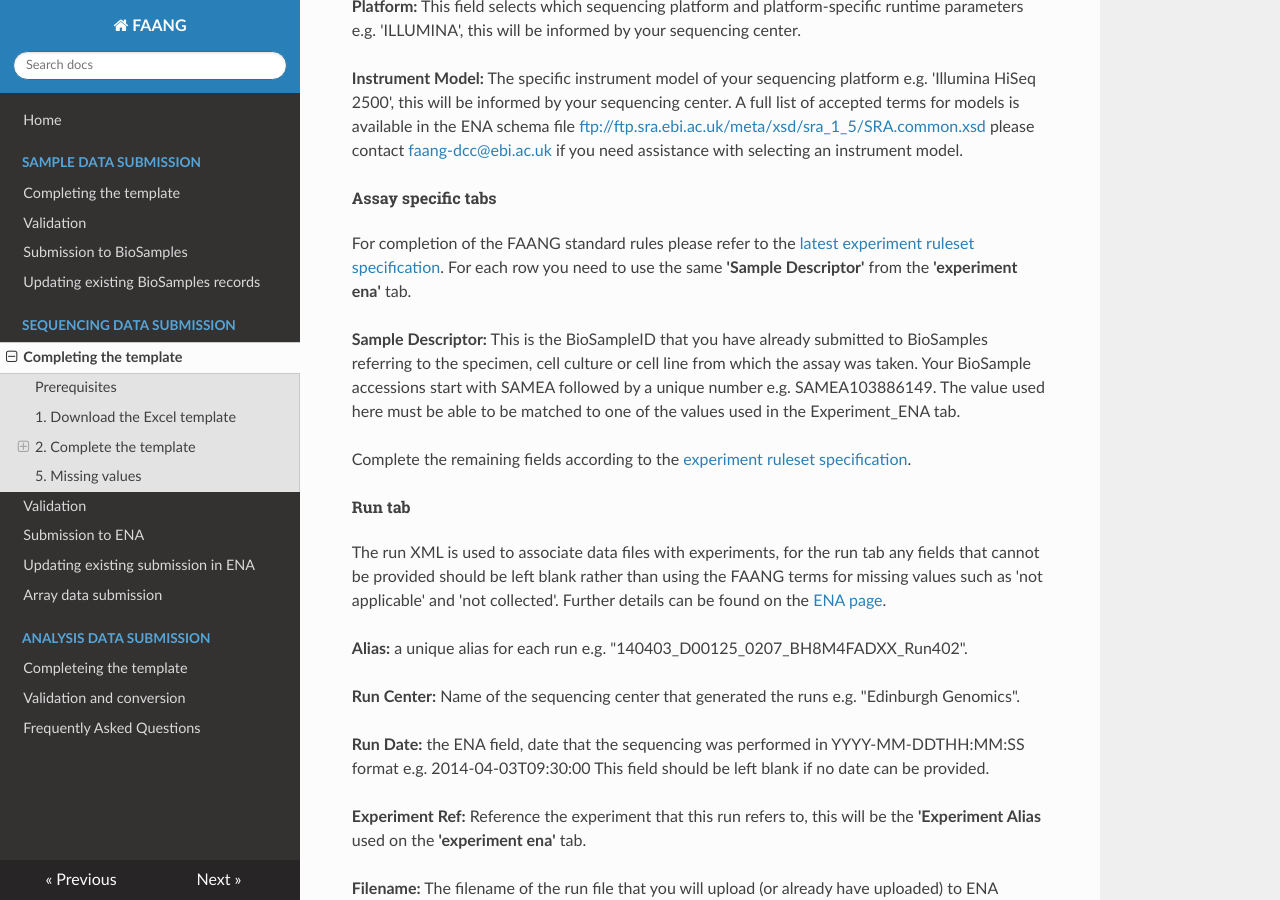
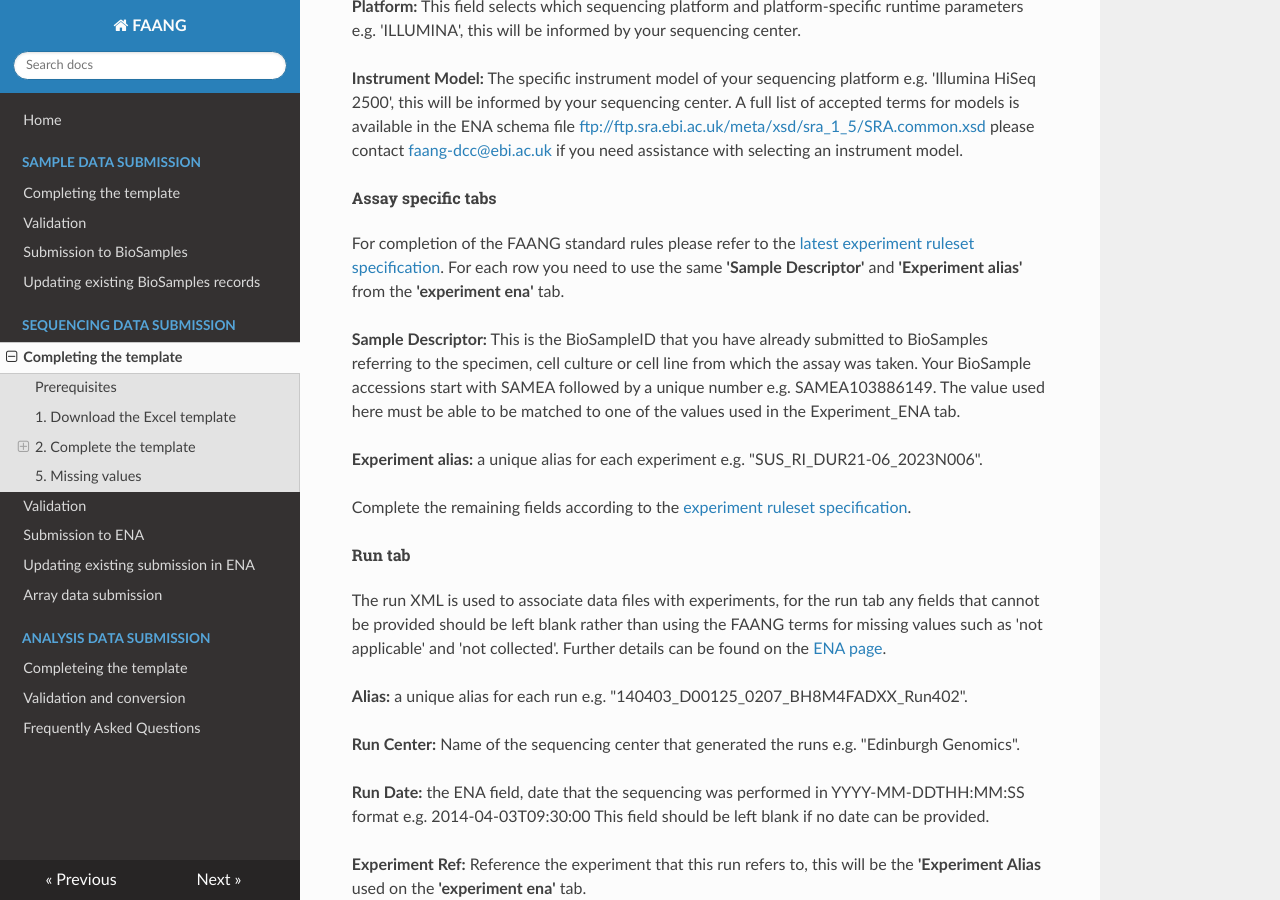
Before and after one commit to FAANG/dcc-documentation, an MkDocs documentation site: the page built from docs/experiment/ena_template.md, in a window 1280 px wide and 900 px high, scrolled down 5224 px. Built offline with MkDocs 1.6.1, drawn with Linux system fonts in a browser that asks for light colours; nearby versions of some CDN libraries.

Commit message:
Adding experiment alias

```diff
--- a/docs/experiment/ena_template.md
+++ b/docs/experiment/ena_template.md
@@ -241,13 +241,17 @@ an instrument model.
 ###### Assay specific tabs
 For completion of the FAANG standard rules please refer to the
 [latest experiment ruleset specification](https://data.faang.org/ruleset/experiments#standard).
-For each row you need to use the same **'Sample Descriptor'** from the **'experiment ena'** tab.
+For each row you need to use the same **'Sample Descriptor'** and
+**'Experiment alias'** from the **'experiment ena'** tab.
 
 **Sample Descriptor:** This is the BioSampleID that you have already submitted
 to BioSamples referring to the specimen, cell culture or cell line from which
 the assay was taken. Your BioSample accessions start with SAMEA followed by a
 unique number e.g. SAMEA103886149. The value used here must be able to be
 matched to one of the values used in the Experiment_ENA tab.
+
+**Experiment alias:** a unique alias for each experiment e.g.
+"SUS_RI_DUR21-06_2023N006".
 
 Complete the remaining fields according to the [experiment ruleset specification](https://data.faang.org/ruleset/experiments#standard).
 
```
Also changed, not shown: docs/sample/biosamples_template.md (+1 -1 lines).
